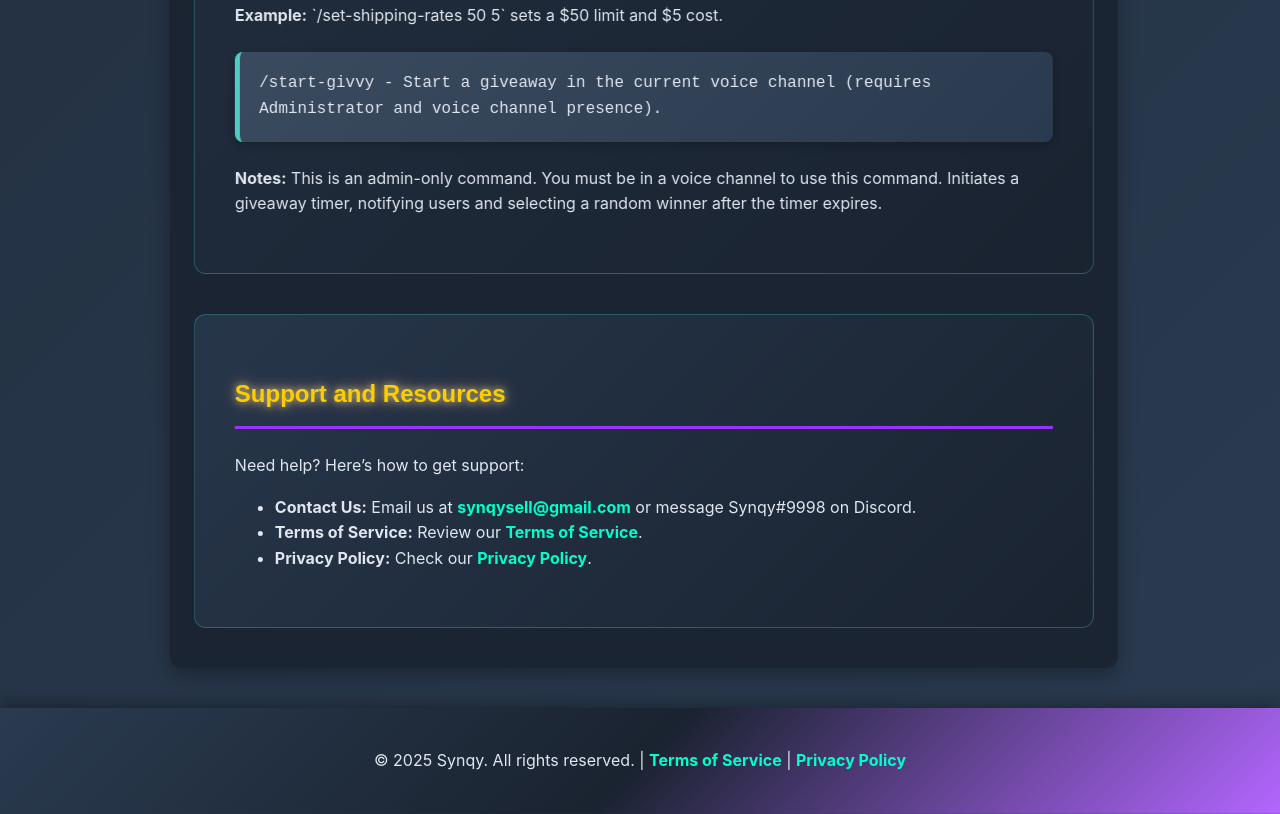
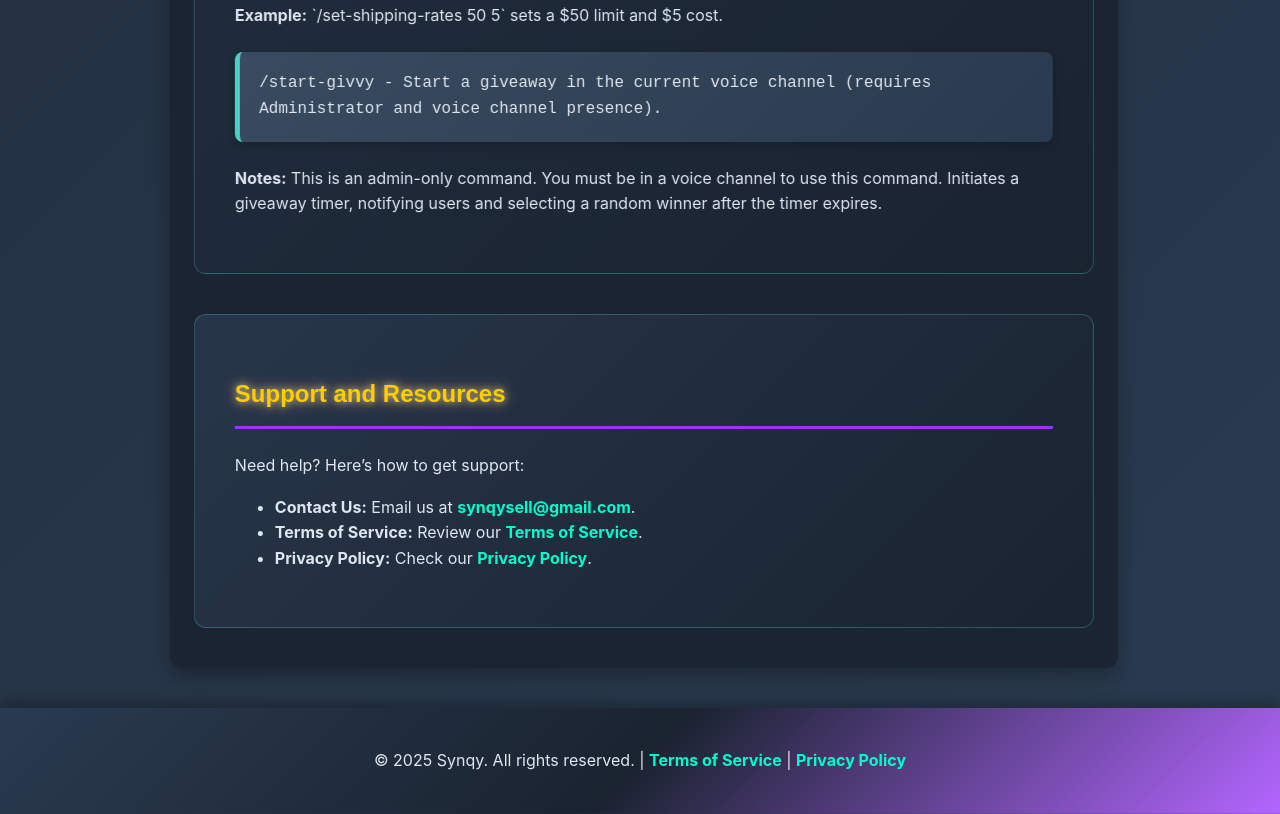
Before and after one commit to cjenkinc/synqsell-guide, a plain HTML site: page index.html in a window 1280 px wide. Shown: the part 3330-4144 px from the top of the page. Drawn offline with Linux system fonts and the light colour scheme.

Commit message:
removed support discord bot ref

```diff
--- a/index.html
+++ b/index.html
@@ -431,7 +431,7 @@
             <h2>Support and Resources</h2>
             <p>Need help? Here’s how to get support:</p>
             <ul>
-                <li><strong>Contact Us:</strong> Email us at <a href="mailto:synqysell@gmail.com">synqysell@gmail.com</a> or message Synqy#9998 on Discord.</li>
+                <li><strong>Contact Us:</strong> Email us at <a href="mailto:synqysell@gmail.com">synqysell@gmail.com</a>.</li>
                 <li><strong>Terms of Service:</strong> Review our <a href="https://tos.synqysell.com">Terms of Service</a>.</li>
                 <li><strong>Privacy Policy:</strong> Check our <a href="https://privacy.synqysell.com">Privacy Policy</a>.</li>
             </ul>
```
